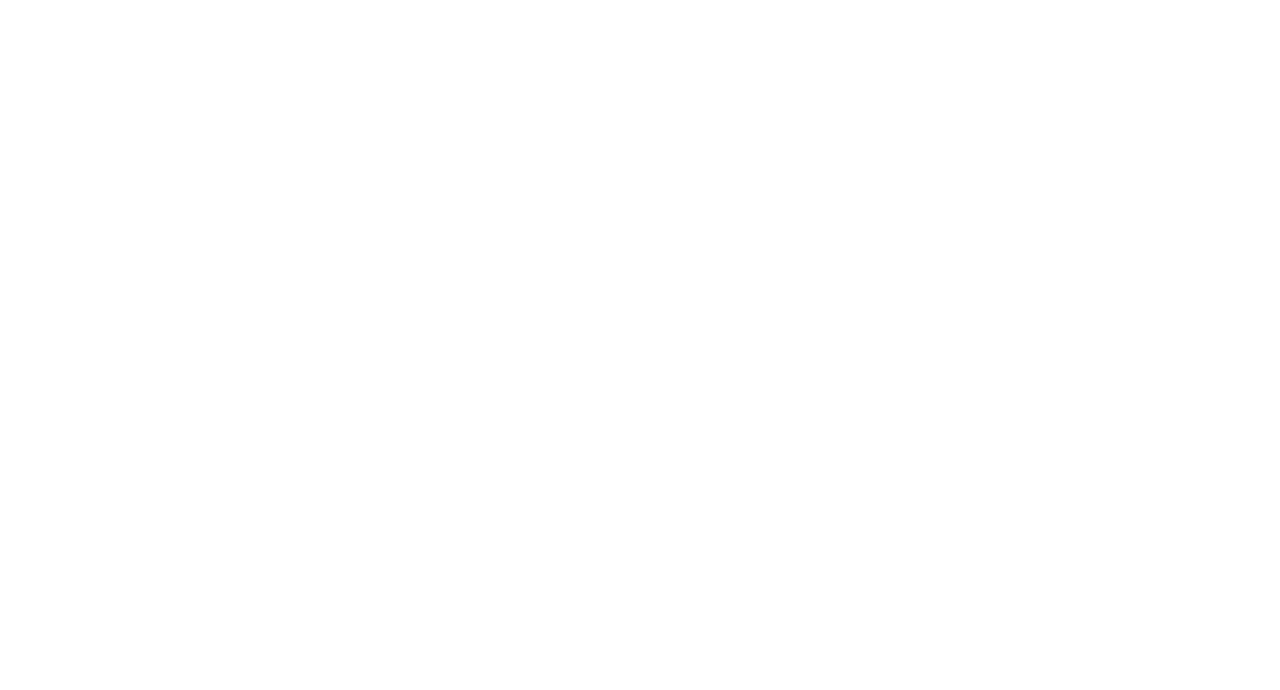
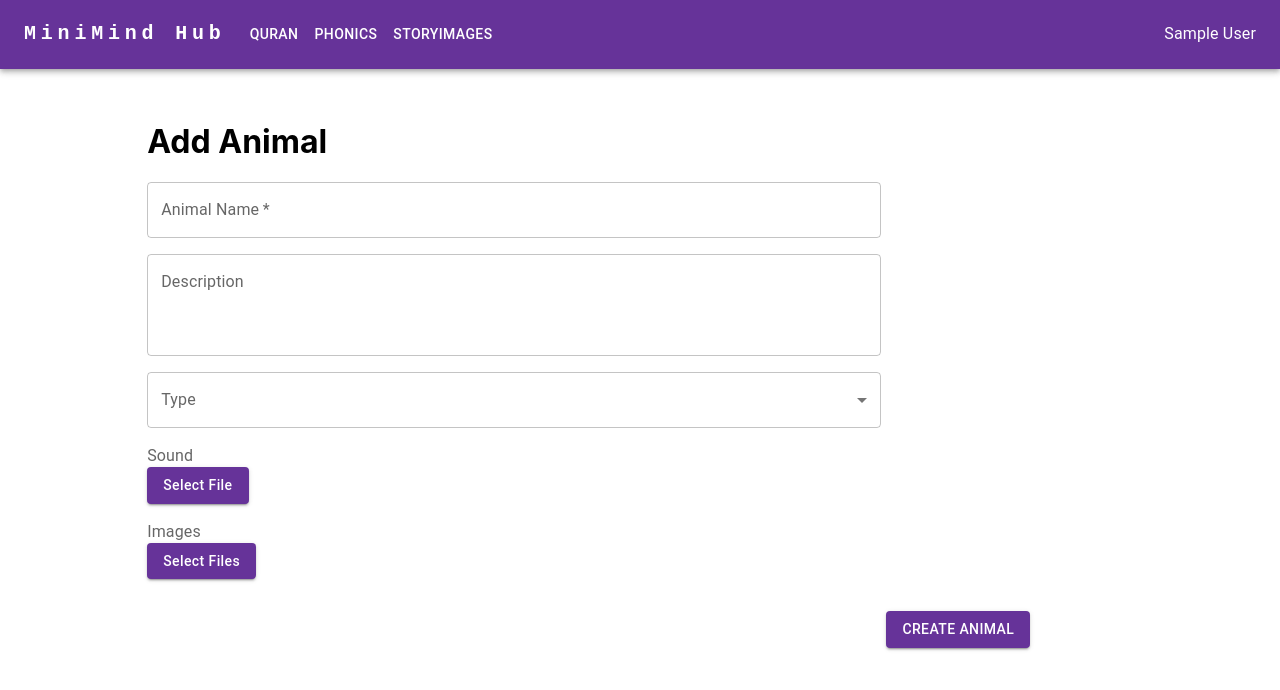
Before and after one commit to AyeshaHussain475/mini-mind-hub-frontend, a React (Vite) app: page /add-phonic in a window 1280 px wide. Before the commit this address had no page. Shown: the top 690 px of the page. Built offline with nearby package versions, Linux system fonts and the light colour scheme; sample sign-in values are in the browser's storage.

Commit message:
Made add-phonic form to create animal

```diff
--- a/src/App.jsx
+++ b/src/App.jsx
@@ -5,6 +5,7 @@
   Navigate,
 } from "react-router-dom";
 import Phonics from "./containers/Phonics/Phonics";
+import AddPhonic from "./containers/Phonics/AddPhonic";
 import SignUp from "./containers/Auth/Signup";
 import SignIn from "./containers/Auth/Signin";
 import ForgotPassword from "./containers/Auth/ForgotPassword";
@@ -23,6 +24,7 @@
           <Route element={<Layout />}>
             <Route path="/" element={<Navigate to="/phonics" replace />} />
             <Route exact path="/phonics" element={<Phonics />} />
+            <Route exact path="/add-phonic" element={<AddPhonic />} />
           </Route>
         </Route>
       </Routes>
--- /dev/null
+++ b/src/containers/Phonics/AddPhonic.jsx
@@ -0,0 +1,202 @@
+import React, { useState } from "react";
+import {
+  Box,
+  Button,
+  TextField,
+  Select,
+  MenuItem,
+  FormControl,
+  InputLabel,
+  Grid,
+} from "@mui/material";
+import { Close as CloseIcon } from "@mui/icons-material";
+import axios from "../../axios";
+import { toast } from "react-toastify";
+import { useNavigate } from "react-router-dom";
+
+const animalTypes = [
+  { label: "Mammals", value: "mammals" },
+  { label: "Reptiles", value: "reptiles" },
+  { label: "Birds", value: "birds" },
+  { label: "Fish", value: "fish" },
+];
+
+const AnimalForm = () => {
+  const navigate = useNavigate();
+  const [animalData, setAnimalData] = useState({
+    name: "",
+    description: "",
+    type: "",
+    images: [],
+    sound: "",
+  });
+
+  const handleChange = (event) => {
+    setAnimalData({ ...animalData, [event.target.name]: event.target.value });
+  };
+
+  const handleRemoveImage = (image) => {
+    setAnimalData({
+      ...animalData,
+      images: animalData.images.filter((img) => img.name !== image.name),
+    });
+  };
+
+  const handleCreateAnimal = async () => {
+    const formData = new FormData();
+
+    animalData.images.reverse().forEach((image) => {
+      formData.append("images", image);
+    });
+    formData.append("name", animalData.name);
+    formData.append("sound", animalData.sound);
+    formData.append("description", animalData.description);
+    formData.append("type", animalData.type);
+
+    try {
+      const result = await axios.post("/animal/media", formData, {
+        headers: { "Content-Type": "multipart/form-data" },
+      });
+      if (result.status === 201) {
+        toast.success("Animal created successfully");
+        navigate("/phonics");
+      } else {
+        toast.error("Failed to upload media. Try again!");
+      }
+    } catch (error) {
+      toast.error("Media is failed to upload");
+      console.log(error);
+    }
+  };
+
+  return (
+    <Box component="form" style={{ marginLeft: "10%" }}>
+      <h1>Add Animal</h1>
+      <Grid container spacing={2}>
+        <Grid item xs={8}>
+          <TextField
+            required
+            fullWidth
+            name="name"
+            label="Animal Name"
+            value={animalData.name}
+            onChange={handleChange}
+          />
+        </Grid>
+        <Grid item xs={8}>
+          <TextField
+            fullWidth
+            multiline
+            rows={3}
+            name="description"
+            label="Description"
+            value={animalData.description}
+            onChange={handleChange}
+          />
+        </Grid>
+        <Grid item xs={8}>
+          <FormControl fullWidth>
+            <InputLabel id="type-label">Type</InputLabel>
+            <Select
+              label="Type"
+              labelId="type-label"
+              value={animalData.type}
+              onChange={(e) =>
+                setAnimalData({
+                  ...animalData,
+                  type: e.target.value.toLowerCase(),
+                })
+              }
+            >
+              {animalTypes.map((type) => (
+                <MenuItem key={type.value} value={type.value}>
+                  {type.label}
+                </MenuItem>
+              ))}
+            </Select>
+          </FormControl>
+        </Grid>
+        <Grid item xs={8}>
+          <InputLabel htmlFor="sound-upload">Sound</InputLabel>
+          <Box display="flex" alignItems="center">
+            <Button
+              variant="contained"
+              component="label"
+              sx={{ textTransform: "none" }}
+            >
+              Select File
+              <input
+                hidden
+                type="file"
+                accept="audio/*"
+                name="sound"
+                id="sound-upload"
+                onChange={(e) =>
+                  setAnimalData({ ...animalData, sound: e.target.files[0] })
+                }
+              />
+            </Button>
+            {animalData.sound && (
+              <span style={{ marginLeft: 8 }}>{animalData.sound.name}</span>
+            )}
+          </Box>
+        </Grid>
+        <Grid item xs={8}>
+          {/* Image upload component */}
+          <InputLabel htmlFor="image-upload">Images</InputLabel>
+          <Box display="flex" alignItems="center">
+            <Button
+              variant="contained"
+              component="label"
+              sx={{ textTransform: "none" }}
+            >
+              Select Files
+              <input
+                hidden
+                multiple
+                type="file"
+                accept="image/*"
+                id="image-upload"
+                onChange={(e) =>
+                  setAnimalData({
+                    ...animalData,
+                    images: Array.from(e.target.files),
+                  })
+                }
+              />
+            </Button>
+          </Box>
+        </Grid>
+        <Grid item xs={8}>
+          <Grid container direction="row" flexWrap="wrap">
+            {animalData.images.length > 0 &&
+              animalData.images.map((image) => (
+                <Grid item container direction="column" xs={3}>
+                  <Grid item>
+                    <img
+                      heigth={50}
+                      width={50}
+                      src={URL.createObjectURL(image)}
+                    />
+                    <CloseIcon
+                      style={{ color: "red", cursor: "pointer" }}
+                      onClick={() => handleRemoveImage(image)}
+                    />
+                  </Grid>
+                  <Grid item>{image.name}</Grid>
+                </Grid>
+              ))}
+          </Grid>
+        </Grid>
+        <Grid item container xs={12} alignItems="flex-end">
+          <Grid item xs={8} />
+          <Button variant="contained" onClick={handleCreateAnimal}>
+            Create Animal
+          </Button>
+        </Grid>
+      </Grid>
+    </Box>
+  );
+};
+
+export default AnimalForm;
--- a/src/containers/Phonics/Phonics.jsx
+++ b/src/containers/Phonics/Phonics.jsx
@@ -15,6 +15,7 @@
 import Pagination from "@mui/material/Pagination";
 import { itemsPerPage } from "../../utils/constants";
 import useFormState from "./useFormState";
+import { useNavigate } from "react-router-dom";
 
 const Phonics = () => {
   const {
@@ -32,6 +33,8 @@
     searchByName,
     setImages,
   } = useFormState();
+
+  const navigate = useNavigate();
 
   const handleSearch = (e) => {
     setSearchByName(e.target.value);
@@ -64,9 +67,9 @@
                 "&:hover": { backgroundColor: "darkviolet" },
               }}
               variant="contained"
-              onClick={toggleForm}
+              onClick={() => navigate("/add-phonic")}
             >
-              {disable ? "Closed" : "Upload Media"}
+              Add Animal
             </Button>
             {disable && (
               <Grid>
@@ -100,8 +103,8 @@
       <Grid container spacing={2}>
         {animalQuery.isLoading && "loading data..."}
         {animalQuery.data?.animals.map((animal) => {
-          const imageUrl = `http://localhost:7000/mini/media/${animal.imageUrl}`;
-          const audioUrl = `http://localhost:7000/mini/media/${animal.soundUrl}`;
+          const imageUrl = `http://localhost:7000/mini/media/${animal.images[0].name}`;
+          const audioUrl = `http://localhost:7000/mini/media/${animal.sound}`;
           return (
             <Grid item xs={4}>
               <Phonic
```
